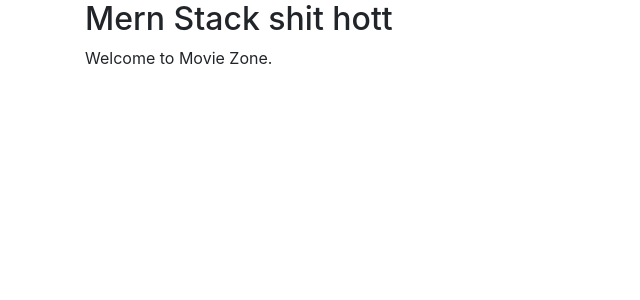
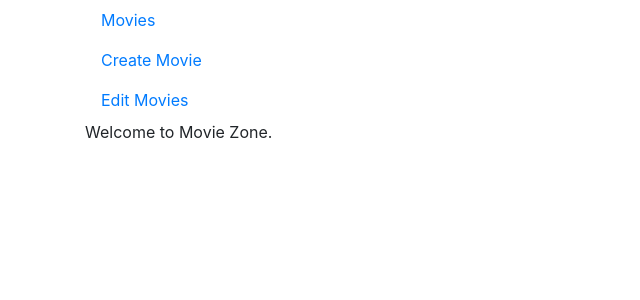
Before and after one commit to dynasty2/mern-project, a React (Create React App) app in the folder mern-project-react/: page / in a window 1280 px wide. Shown: the top 300 px of the page, without its empty margins (0-640 px from the left). Built offline with nearby package versions, Linux system fonts and the light colour scheme.

Commit message:
routes work initially

```diff
--- a/mern-project-react/src/App.js
+++ b/mern-project-react/src/App.js
@@ -1,4 +1,4 @@
-import { Route } from "react-router-dom";
+import { BrowserRouter as Router, Route, Link } from "react-router-dom";
 import React, { Component } from 'react';
 // import axios from '../package.json';
 import 'bootstrap/dist/css/bootstrap.min.css';
@@ -17,13 +17,20 @@ class App extends Component {
 
 render() {
   return (
+    <Router>
+    <div className="container">
 
-    <div className="container">
-      <h2>Mern Stack shit hott</h2>
+              <Link to="/" className="nav-link">Movies</Link>
+
+              <Link to="/create" className="nav-link">Create Movie</Link>
+
+              <Link to="/edit/:id" className="nav-link">Edit Movies</Link>
+
     <Route path="/" exact component={MoviesList} />
     <Route path="/edit/:id" component={EditMovie} />
     <Route path="/create" component={CreateMovie} />
     </div>
+    </Router>
 
   )
 };
```
